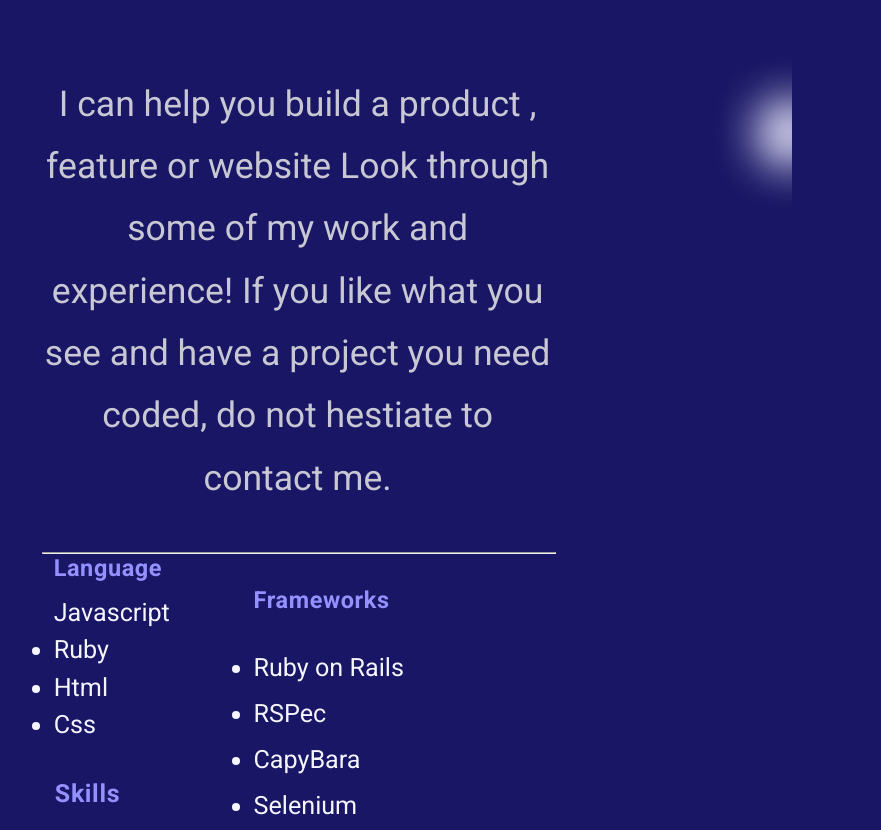
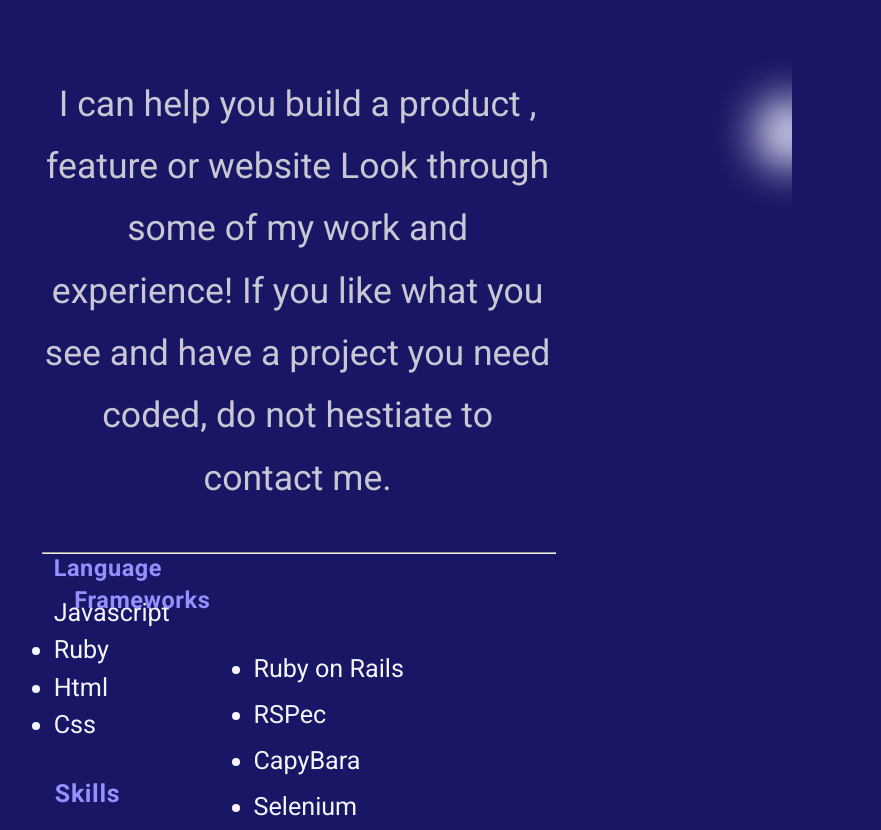
Before and after one commit to DebbyBud/project1, a website: page index.html in a window 1280 px wide. Shown: the part 267-1097 px from the top of the page, without its empty margins (36-917 px from the left). Drawn offline with Linux system fonts and the light colour scheme.

Commit message:
other commit

```diff
--- a/style.css
+++ b/style.css
@@ -309,7 +309,6 @@ head {
   letter-spacing: 0.03em;
   color: rgb(148, 144, 255);
   text-align: left;
-  padding: 0 0 0 200px;
 }
 
 .F29 {
```
Also changed, not shown: index.html (+6 -3 lines).
